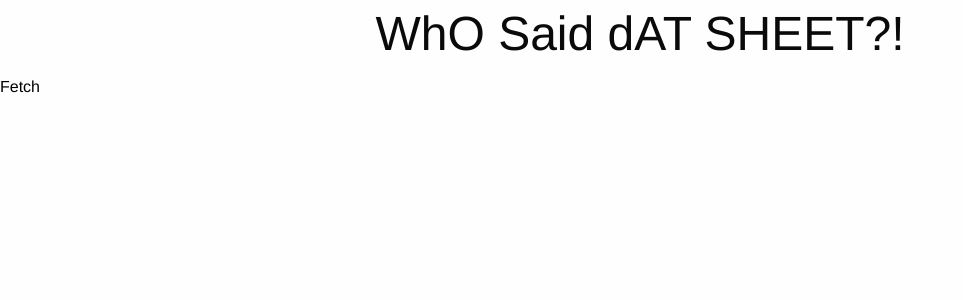
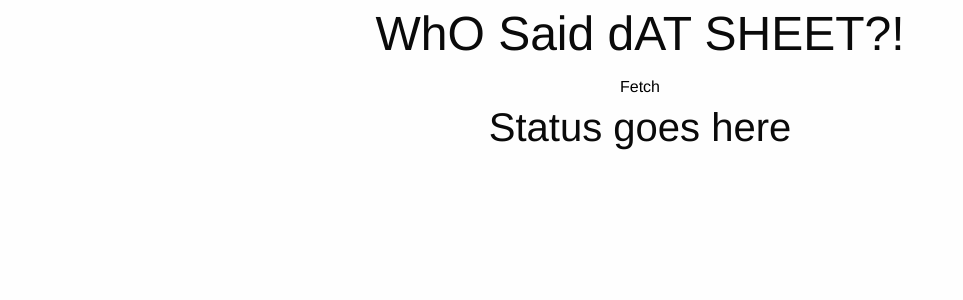
Before and after one commit to andrewluchen/StatusQuiz, a Flask app: page / in a window 1280 px wide. Shown: the top 300 px of the page, without its empty margins (0-963 px from the left). Run offline with Flask 2, Linux system fonts and the light colour scheme; some libraries are stand-ins or nearby versions.

Commit message:
just some minor style edits

```diff
--- a/templates/header.html
+++ b/templates/header.html
@@ -20,6 +20,9 @@
 
     <style>
       h1{
+	text-align:center;
+      }
+      div{
 	text-align:center;
       }
     </style>
@@ -104,14 +107,14 @@
    var getPosts = function (response){
           for (element in response.data){
             post = response.data[element]
-            if(post.hasOwnProperty('message'))
+            if(post.hasOwnProperty('message')&&!post.hasOwnProperty('to')){
 	      console.log(post.from.name + ": " +post.message);
+	      console.log(post);}
           }
           if(i < 4){
               nextPage = response.paging.next;
               i++;
-              //Method 1: I use it.
-              $.get(nextPage, getPosts, "json"); //optional: $.getJSON can be use instead
+              $.get(nextPage, getPosts, "json");
           }
 
       }
--- a/templates/index.html
+++ b/templates/index.html
@@ -1,8 +1,17 @@
 {% include 'header.html' %}
     <h1>WhO Said dAT SHEET?!</h1>
+    <div>
     <fb:login-button show_faces="true" scope="public_profile,email,read_stream" onlogin="checkLoginState();">
     </fb:login-button>
+    </div>
+    <div>
     <button onClick="checkLoginState();">Fetch
     </button>
+    </div>
+    <div class="row">
+      <div class="panel">
+	<h2>Status goes here</h2>
+      </div>
+    </div>
 
 {% include 'footer.html' %}
```
